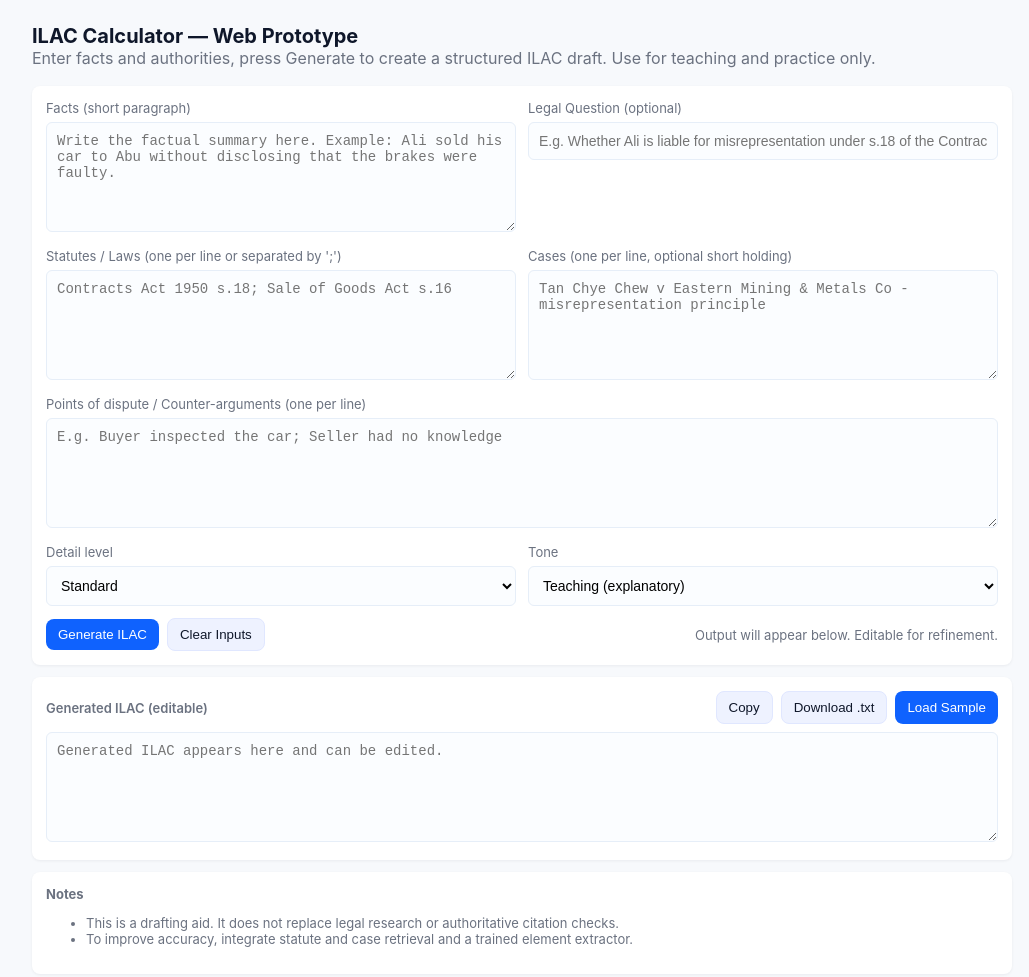
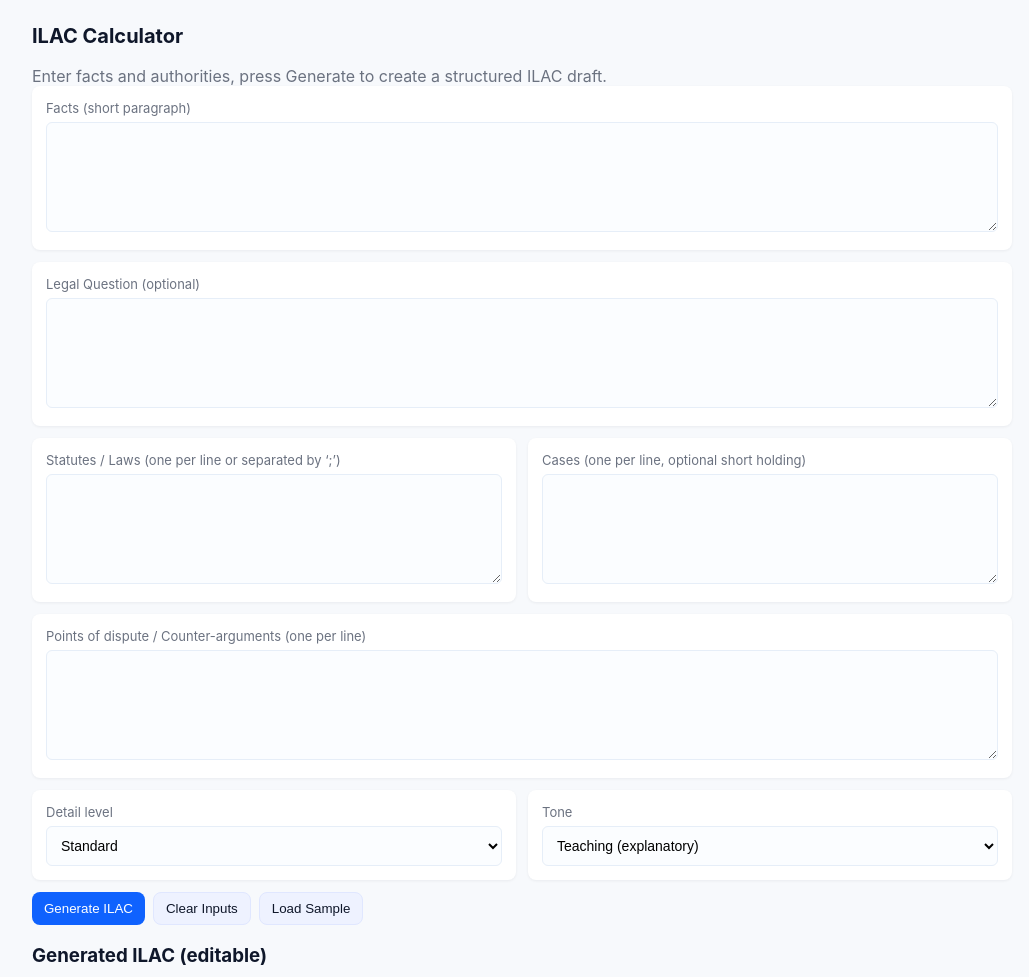
Before and after one commit to nazrulrani90/generateILAC, a plain HTML site: page index.html in a window 1280 px wide. Shown: the top 977 px of the page, without its empty margins (118-1147 px from the left). Drawn offline with Linux system fonts and the light colour scheme.

Commit message:
Update index.html

```diff
--- a/index.html
+++ b/index.html
@@ -1,79 +1,98 @@
-<!doctype html>
+<!DOCTYPE html>
 <html lang="en">
 <head>
-  <meta charset="utf-8" />
-  <meta name="viewport" content="width=device-width,initial-scale=1" />
+  <meta charset="UTF-8">
   <title>ILAC Calculator</title>
   <style>
-    :root{--bg:#f7f9fc;--card:#ffffff;--muted:#6b7280;--accent:#0f62fe}
-    body{font-family:Inter,system-ui,-apple-system,Segoe UI,Roboto,"Helvetica Neue",Arial; background:var(--bg); margin:0; padding:24px; color:#0f172a}
-    .container{max-width:980px;margin:0 auto}
-    header{display:flex;align-items:center;gap:16px;margin-bottom:18px}
-    h1{font-size:20px;margin:0}
-    p.lead{margin:0;color:var(--muted)}
-    .grid{display:grid;gap:12px}
-    .inputs{grid-template-columns:1fr 1fr}
-    .full{grid-column:1/-1}
-    .card{background:var(--card);padding:14px;border-radius:8px;box-shadow:0 1px 3px rgba(15,23,42,0.06)}
-    label{display:block;font-size:13px;color:var(--muted);margin-bottom:6px}
-    textarea, input, select{width:100%;padding:10px;border-radius:6px;border:1px solid #e6eef8;font-size:14px;box-sizing:border-box;background:#fbfdff}
-    textarea{min-height:110px;resize:vertical}
-    .btn{display:inline-flex;align-items:center;gap:8px;padding:8px 12px;border-radius:8px;border:0;background:var(--accent);color:white;cursor:pointer}
-    .btn.secondary{background:#eef2ff;color:#0f172a;border:1px solid #e0e7ff}
-    .row{display:flex;gap:8px;flex-wrap:wrap}
-    .muted{color:var(--muted);font-size:13px}
-    pre.output{white-space:pre-wrap;word-break:break-word;background:#0f172f;color:#e6f7ff;padding:12px;border-radius:6px;min-height:160px;overflow:auto}
-    footer{margin-top:14px;color:var(--muted);font-size:13px}
+    :root {
+      --bg:#f7f9fc;
+      --card:#ffffff;
+      --muted:#6b7280;
+      --accent:#0f62fe;
+    }
+    body {
+      font-family: Inter, system-ui, -apple-system, Segoe UI, Roboto, "Helvetica Neue", Arial;
+      background: var(--bg);
+      margin: 0;
+      padding: 24px;
+      color: #0f172a;
+    }
+    .container { max-width: 980px; margin: 0 auto; }
+    header { display: flex; align-items: center; gap: 16px; margin-bottom: 18px; }
+    h1 { font-size: 20px; margin: 0; }
+    p.lead { margin: 0; color: var(--muted); }
+    .grid { display: grid; gap: 12px; }
+    .inputs { grid-template-columns: 1fr 1fr; }
+    .full { grid-column: 1/-1; }
+    .card { background: var(--card); padding: 14px; border-radius: 8px; box-shadow: 0 1px 3px rgba(15,23,42,0.06); }
+    label { display: block; font-size: 13px; color: var(--muted); margin-bottom: 6px; }
+    textarea, input, select {
+      width: 100%;
+      padding: 10px;
+      border-radius: 6px;
+      border: 1px solid #e6eef8;
+      font-size: 14px;
+      box-sizing: border-box;
+      background: #fbfdff;
+    }
+    textarea { min-height: 110px; resize: vertical; }
+    .btn {
+      display: inline-flex; align-items: center; gap: 8px;
+      padding: 8px 12px; border-radius: 8px; border: 0;
+      background: var(--accent); color: white; cursor: pointer;
+    }
+    .btn.secondary { background: #eef2ff; color: #0f172a; border: 1px solid #e0e7ff; }
+    .row { display: flex; gap: 8px; flex-wrap: wrap; }
+    .muted { color: var(--muted); font-size: 13px; }
+    textarea.output {
+      width: 100%;
+      min-height: 300px;
+      font-family: monospace;
+      white-space: pre-wrap;
+      word-break: break-word;
+    }
+    footer { margin-top: 14px; color: var(--muted); font-size: 13px; }
     @media (max-width:880px){.inputs{grid-template-columns:1fr}}
   </style>
 </head>
 <body>
   <div class="container">
     <header>
-      <div>
-        <h1>ILAC Calculator — Web Prototype</h1>
-        <p class="lead">Enter facts and authorities, press Generate to create a structured ILAC draft. Use for teaching and practice only.</p>
+      <h1>ILAC Calculator</h1>
+    </header>
+    <p class="lead">Enter facts and authorities, press Generate to create a structured ILAC draft.</p>
+
+    <div class="grid inputs">
+      <div class="card full">
+        <label>Facts (short paragraph)</label>
+        <textarea id="facts"></textarea>
       </div>
-    </header>
-
-    <main class="grid">
-      <section class="card">
-        <div class="grid inputs" id="inputs-grid">
-          <div>
-            <label for="facts">Facts (short paragraph)</label>
-            <textarea id="facts" placeholder="Write the factual summary here. Example: Ali sold his car to Abu without disclosing that the brakes were faulty."></textarea>
+      <div class="card full">
+        <label>Legal Question (optional)</label>
+        <textarea id="question"></textarea>
       </div>
-          <div>
-            <label for="question">Legal Question (optional)</label>
-            <input id="question" placeholder="E.g. Whether Ali is liable for misrepresentation under s.18 of the Contracts Act?" />
+      <div class="card">
+        <label>Statutes / Laws (one per line or separated by ‘;’)</label>
+        <textarea id="laws"></textarea>
       </div>
-
-          <div>
-            <label for="laws">Statutes / Laws (one per line or separated by ';')</label>
-            <textarea id="laws" placeholder="Contracts Act 1950 s.18; Sale of Goods Act s.16"></textarea>
+      <div class="card">
+        <label>Cases (one per line, optional short holding)</label>
+        <textarea id="cases"></textarea>
       </div>
-
-          <div>
-            <label for="cases">Cases (one per line, optional short holding)</label>
-            <textarea id="cases" placeholder="Tan Chye Chew v Eastern Mining & Metals Co - misrepresentation principle"></textarea>
+      <div class="card full">
+        <label>Points of dispute / Counter-arguments (one per line)</label>
+        <textarea id="disputes"></textarea>
       </div>
-
-          <div class="full">
-            <label for="disputes">Points of dispute / Counter-arguments (one per line)</label>
-            <textarea id="disputes" placeholder="E.g. Buyer inspected the car; Seller had no knowledge"></textarea>
-          </div>
-
-          <div>
-            <label for="level">Detail level</label>
+      <div class="card">
+        <label>Detail level</label>
         <select id="level">
           <option value="concise">Concise</option>
           <option value="standard" selected>Standard</option>
           <option value="detailed">Detailed</option>
         </select>
       </div>
-
-          <div>
-            <label for="tone">Tone</label>
+      <div class="card">
+        <label>Tone</label>
         <select id="tone">
           <option value="teaching" selected>Teaching (explanatory)</option>
           <option value="strict">Strict (exam style)</option>
@@ -81,144 +100,106 @@
       </div>
     </div>
 
-        <div style="margin-top:12px;display:flex;gap:8px;align-items:center">
+    <div class="row" style="margin-top:12px;">
       <button class="btn" id="generate">Generate ILAC</button>
       <button class="btn secondary" id="clear">Clear Inputs</button>
-          <div style="margin-left:auto" class="muted">Output will appear below. Editable for refinement.</div>
+      <button class="btn secondary" id="sampleBtn">Load Sample</button>
     </div>
-      </section>
 
-      <section class="card">
-        <div style="display:flex;align-items:center;gap:8px;margin-bottom:8px">
-          <label style="margin:0;font-weight:600">Generated ILAC (editable)</label>
-          <div style="margin-left:auto" class="row">
+    <h3>Generated ILAC (editable)</h3>
+    <textarea id="output" class="output" readonly></textarea>
+
+    <div class="row" style="margin-top:10px;">
       <button class="btn secondary" id="copyBtn">Copy</button>
       <button class="btn secondary" id="downloadBtn">Download .txt</button>
-            <button class="btn" id="sampleBtn">Load Sample</button>
     </div>
-        </div>
-        <textarea id="output" class="output" placeholder="Generated ILAC appears here and can be edited."></textarea>
-      </section>
-
-      <section class="card muted">
-        <strong>Notes</strong>
-        <ul>
-          <li>This is a drafting aid. It does not replace legal research or authoritative citation checks.</li>
-          <li>To improve accuracy, integrate statute and case retrieval and a trained element extractor.</li>
-        </ul>
-      </section>
 
     <footer>
-        <div class="muted">Created for teaching. To host: upload this file to GitHub Pages, Netlify, or serve locally.</div>
+      <p class="muted">This is a drafting aid. It does not replace legal research or authoritative citation checks.</p>
     </footer>
-    </main>
   </div>
 
   <script>
-    // Utility: split by newline or semicolon and trim
     function splitLines(text) {
       if (!text) return [];
       return text.split(/\\n|;/).map(s => s.trim()).filter(Boolean);
     }
-
-    // Build Issue
     function buildIssue(facts, question) {
       if (question && question.trim().length) return question.trim();
-      const firstSent = (facts || '').split(/[.\\n]/)[0] || facts;
-      if (!firstSent) return 'State the legal issue.';
-      // create a plain legal question style
-      return 'Whether ' + firstSent.trim() + '?';
+      const firstSent = (facts || "").split(/[.\\n]/)[0] || facts;
+      if (!firstSent) return "State the legal issue.";
+      return "Whether " + firstSent.trim() + "?";
     }
-
-    // Build Law
     function buildLaw(lawsText) {
       const arr = splitLines(lawsText);
-      if (!arr.length) return 'Relevant statute(s) and principle(s): [insert statute sections and concise principles].';
-      return arr.map((l,i) => (i+1) + '. ' + l).join('\\n');
+      if (!arr.length) return "Relevant statute(s) and principle(s): [insert statute sections and concise principles].";
+      return arr.map((l,i) => (i+1) + ". " + l).join("\\n");
     }
-
-    // Build Cases
     function buildCases(casesText) {
       const arr = splitLines(casesText);
-      if (!arr.length) return '';
-      return arr.map((c,i) => (i+1) + '. ' + c).join('\\n');
+      if (!arr.length) return "";
+      return arr.map((c,i) => (i+1) + ". " + c).join("\\n");
     }
-
-    // Application builder - naive rule-based mapping
     function buildApplication(facts, lawsText, casesText, disputesText, level) {
-      const factSents = (facts || '').split(/[.\\n]/).map(s => s.trim()).filter(Boolean);
+      const factSents = (facts || "").split(/[.\\n]/).map(s => s.trim()).filter(Boolean);
       const lawsArr = splitLines(lawsText);
       const casesArr = splitLines(casesText);
       const disputesArr = splitLines(disputesText);
-
-      const detailMultiplier = level === 'concise' ? 0 : level === 'detailed' ? 1.6 : 1;
-
+      const detailMultiplier = level === "concise" ? 0 : level === "detailed" ? 1.6 : 1;
       let paras = [];
       if (lawsArr.length === 0) {
-        // generic mapping
-        paras.push('Applying the legal principles to the facts: ' + (facts || '[facts not supplied]') + '.');
+        paras.push("Applying the legal principles to the facts: " + (facts || "[facts not supplied]") + ".");
       } else {
         lawsArr.forEach((law, idx) => {
-          const evidence = factSents[idx] || factSents[0] || facts || '';
-          let para = 'Under ' + law + ', ' + (evidence ? (evidence + ' ') : '') + 'the factual matrix suggests that the statutory elements are ' + (detailMultiplier > 0.9 ? 'likely' : 'possibly') + ' satisfied.';
-          if (casesArr[idx]) para += ' This aligns with ' + casesArr[idx] + '.';
-          if (detailMultiplier > 1) para += ' A more detailed consideration shows specific elements are met because ' + (evidence.split(' ').slice(0,18).join(' ')) + '...';
+          const evidence = factSents[idx] || factSents[0] || facts || "";
+          let para = "Under " + law + ", " + (evidence ? (evidence + " ") : "") +
+            "the factual matrix suggests that the statutory elements are " +
+            (detailMultiplier > 0.9 ? "likely" : "possibly") + " satisfied.";
+          if (casesArr[idx]) para += " This aligns with " + casesArr[idx] + ".";
+          if (detailMultiplier > 1) para += " A more detailed consideration shows specific elements are met because " +
+            (evidence.split(" ").slice(0,18).join(" ")) + "…";
           paras.push(para);
         });
       }
-
       if (disputesArr.length) {
-        paras.push('Counter-arguments: ' + disputesArr.join('; ') + '. On balance, the evidence above carries greater weight.');
+        paras.push("Counter-arguments: " + disputesArr.join("; ") +
+          ". On balance, the evidence above carries greater weight.");
       }
-
-      return paras.join('\\n\\n');
+      return paras.join("\\n\\n");
     }
-
-    // Build Conclusion
     function buildConclusion(facts, lawsText, level, tone) {
       const confident = (facts && facts.length > 40 && lawsText && lawsText.length > 10);
-      const base = confident ? 'I conclude that the claimant is likely to succeed on the main issue.'
-                             : 'On the available information, the balance of probabilities favours the claimant.';
-      if (level === 'concise') return 'Conclusion: ' + base;
-      if (tone === 'teaching') return base + ' The conclusion follows because the statutory elements correspond to the facts as discussed above.';
+      const base = confident ?
+        "I conclude that the claimant is likely to succeed on the main issue." :
+        "On the available information, the balance of probabilities favours the claimant.";
+      if (level === "concise") return "Conclusion: " + base;
+      if (tone === "teaching") return base + " The conclusion follows because the statutory elements correspond to the facts as discussed above.";
       return base;
     }
-
-    // Compose ILAC
     function generateIlacDraft({facts, question, laws, cases, disputes, level, tone}) {
       const issue = buildIssue(facts, question);
       const law = buildLaw(laws);
       const casesSection = buildCases(cases);
       const application = buildApplication(facts, laws, cases, disputes, level);
       const conclusion = buildConclusion(facts, laws, level, tone);
-
-      let out = 'ISSUE\\n' + issue + '\\n\\n' +
-                'LAW\\n' + law + '\\n';
-
-      if (casesSection) out += '\\nCASES\\n' + casesSection + '\\n';
-
-      out += '\\nAPPLICATION\\n' + application + '\\n\\n' +
-             'CONCLUSION\\n' + conclusion;
-
+      let out = "ISSUE\\n" + issue + "\\n\\n" +
+                "LAW\\n" + law + "\\n";
+      if (casesSection) out += "\\nCASES\\n" + casesSection + "\\n";
+      out += "\\nAPPLICATION\\n" + application + "\\n\\n" +
+             "CONCLUSION\\n" + conclusion;
       return out;
     }
 
-    // DOM hooks
-    const factsEl = document.getElementById('facts');
-    const questionEl = document.getElementById('question');
-    const lawsEl = document.getElementById('laws');
-    const casesEl = document.getElementById('cases');
-    const disputesEl = document.getElementById('disputes');
-    const levelEl = document.getElementById('level');
-    const toneEl = document.getElementById('tone');
-    const outputEl = document.getElementById('output');
-    const generateBtn = document.getElementById('generate');
-    const clearBtn = document.getElementById('clear');
-    const copyBtn = document.getElementById('copyBtn');
-    const downloadBtn = document.getElementById('downloadBtn');
-    const sampleBtn = document.getElementById('sampleBtn');
+    const factsEl = document.getElementById("facts");
+    const questionEl = document.getElementById("question");
+    const lawsEl = document.getElementById("laws");
+    const casesEl = document.getElementById("cases");
+    const disputesEl = document.getElementById("disputes");
+    const levelEl = document.getElementById("level");
+    const toneEl = document.getElementById("tone");
+    const outputEl = document.getElementById("output");
 
-    generateBtn.addEventListener('click', () => {
+    document.getElementById("generate").addEventListener("click", () => {
       const draft = generateIlacDraft({
         facts: factsEl.value,
         question: questionEl.value,
@@ -229,57 +210,45 @@
         tone: toneEl.value
       });
       outputEl.value = draft;
-      // put focus on output for quick editing
       outputEl.focus();
     });
-
-    clearBtn.addEventListener('click', () => {
-      factsEl.value = '';
-      questionEl.value = '';
-      lawsEl.value = '';
-      casesEl.value = '';
-      disputesEl.value = '';
-      outputEl.value = '';
+    document.getElementById("clear").addEventListener("click", () => {
+      factsEl.value = "";
+      questionEl.value = "";
+      lawsEl.value = "";
+      casesEl.value = "";
+      disputesEl.value = "";
+      outputEl.value = "";
     });
-
-    copyBtn.addEventListener('click', async () => {
+    document.getElementById("copyBtn").addEventListener("click", async () => {
       try {
-        await navigator.clipboard.writeText(outputEl.value || '');
-        alert('Copied to clipboard.');
+        await navigator.clipboard.writeText(outputEl.value || "");
+        alert("Copied to clipboard.");
       } catch (e) {
-        alert('Unable to copy. Select and copy manually.');
+        alert("Unable to copy. Select and copy manually.");
       }
     });
-
-    downloadBtn.addEventListener('click', () => {
-      const text = outputEl.value || '';
-      const blob = new Blob([text], {type: 'text/plain'});
+    document.getElementById("downloadBtn").addEventListener("click", () => {
+      const text = outputEl.value || "";
+      const blob = new Blob([text], {type: "text/plain"});
       const url = URL.createObjectURL(blob);
-      const a = document.createElement('a');
+      const a = document.createElement("a");
       a.href = url;
-      a.download = 'ilac-draft.txt';
+      a.download = "ilac-draft.txt";
       document.body.appendChild(a);
       a.click();
       a.remove();
       URL.revokeObjectURL(url);
     });
-
-    sampleBtn.addEventListener('click', () => {
-      factsEl.value = 'Ali sold a secondhand car to Abu. Before sale, Ali knew the brakes were defective but did not disclose it. Abu inspected the car briefly and drove home. Two days later the brakes failed and Abu was injured.';
-      questionEl.value = 'Whether Ali is liable for misrepresentation or breach of duty in selling the car?';
-      lawsEl.value = 'Contracts Act 1950 s.18 - duty to disclose misrepresentation; Sale of Goods Act s.16 - implied condition of merchantable quality';
-      casesEl.value = 'Tan Chye Chew v Eastern Mining & Metals Co - seller knowledge and duty; Smith v Hughes - reliance and inspection';
-      disputesEl.value = 'Ali claims Abu inspected the car and therefore accepted the defects; Ali argues there was no deliberate misrepresentation';
-      levelEl.value = 'standard';
-      toneEl.value = 'teaching';
-      alert('Sample loaded. Click Generate ILAC to see the draft.');
-    });
-
-    // allow pressing Ctrl+Enter in any input to generate
-    document.addEventListener('keydown', (e) => {
-      if ((e.ctrlKey || e.metaKey) && e.key === 'Enter') {
-        generateBtn.click();
-      }
+    document.getElementById("sampleBtn").addEventListener("click", () => {
+      factsEl.value = "Ali sold a secondhand car to Abu. Before sale, Ali knew the brakes were defective but did not disclose it. Abu inspected the car briefly and drove home. Two days later the brakes failed and Abu was injured.";
+      questionEl.value = "Whether Ali is liable for misrepresentation or breach of duty in selling the car?";
+      lawsEl.value = "Contracts Act 1950 s.18 - duty to disclose misrepresentation; Sale of Goods Act s.16 - implied condition of merchantable quality";
+      casesEl.value = "Tan Chye Chew v Eastern Mining & Metals Co - seller knowledge and duty; Smith v Hughes - reliance and inspection";
+      disputesEl.value = "Ali claims Abu inspected the car and therefore accepted the defects; Ali argues there was no deliberate misrepresentation";
+      levelEl.value = "standard";
+      toneEl.value = "teaching";
+      alert("Sample loaded. Click Generate ILAC to see the draft.");
     });
   </script>
 </body>
```
Lines whose indentation alone changed are shown as unchanged.
